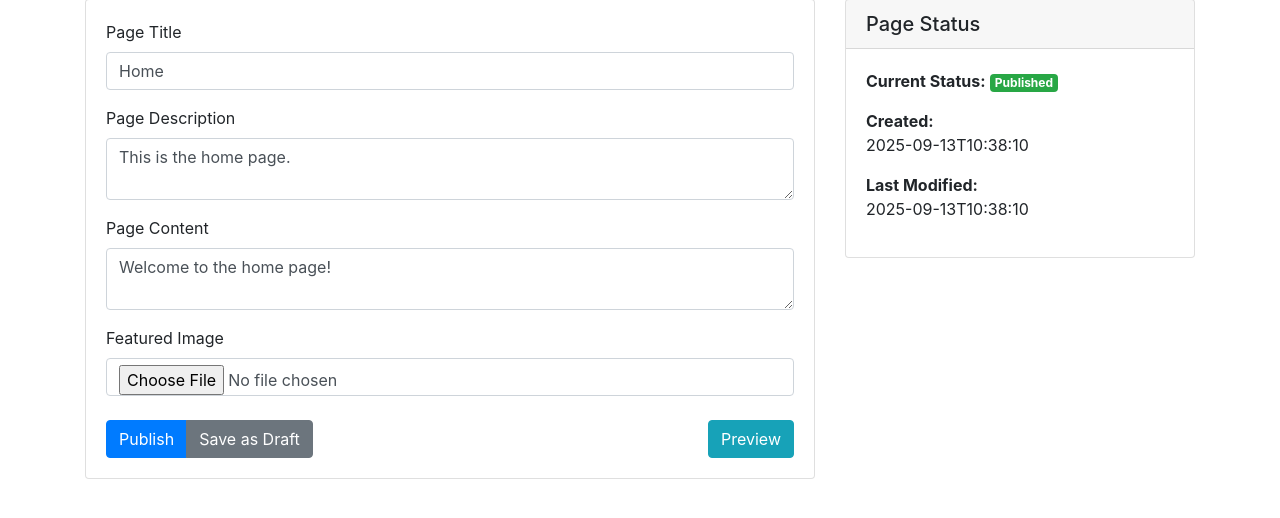
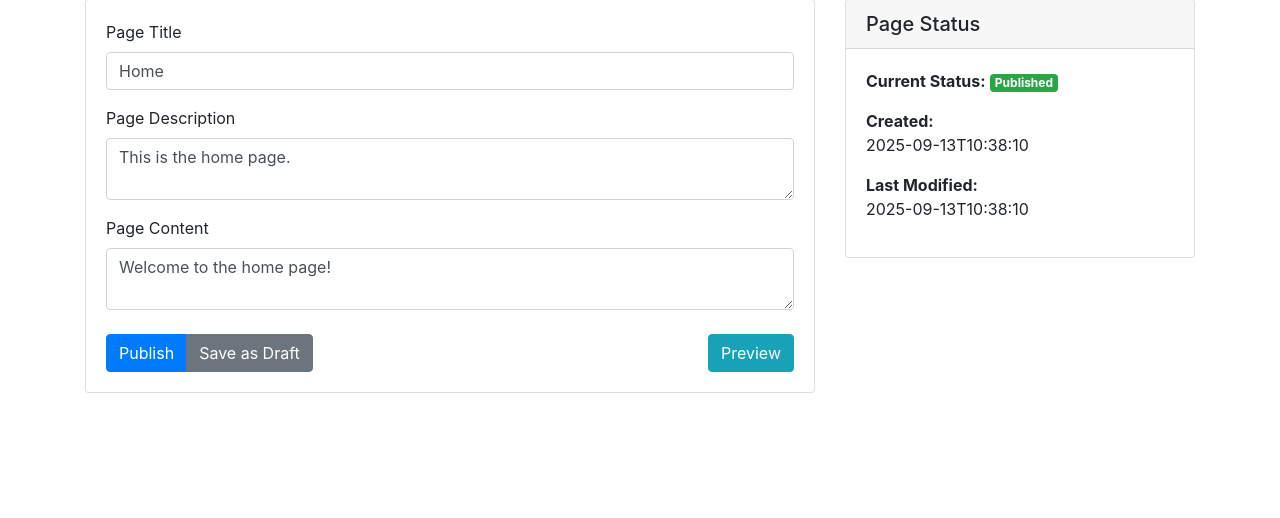
Before and after one commit to flexaflow/flexaflow-flask, a Flask app: page /page/edit/home in a window 1280 px wide. Shown: the part 81-599 px from the top of the page. Run offline with Flask 3, Linux system fonts and the light colour scheme; the visitor is signed in with stand-in values (Sample User, id 1); data comes from the database, SQL or seed files in the repository; some libraries are stand-ins or nearby versions.

Commit message:
Update edit_page.html

```diff
--- a/templates/edit_page.html
+++ b/templates/edit_page.html
@@ -193,11 +193,6 @@
                                     class="form-control">{{ page['content'] }}</textarea>
                             </div>
 
-                            <div class="form-group">
-                                <label for="featured_image">Featured Image</label>
-                                <input type="file" id="featured_image" name="featured_image" class="form-control">
-                            </div>
-
                             <input type="hidden" name="status" id="pageStatus"
                                 value="{{ page.get('status', 'draft') }}">
 
```
